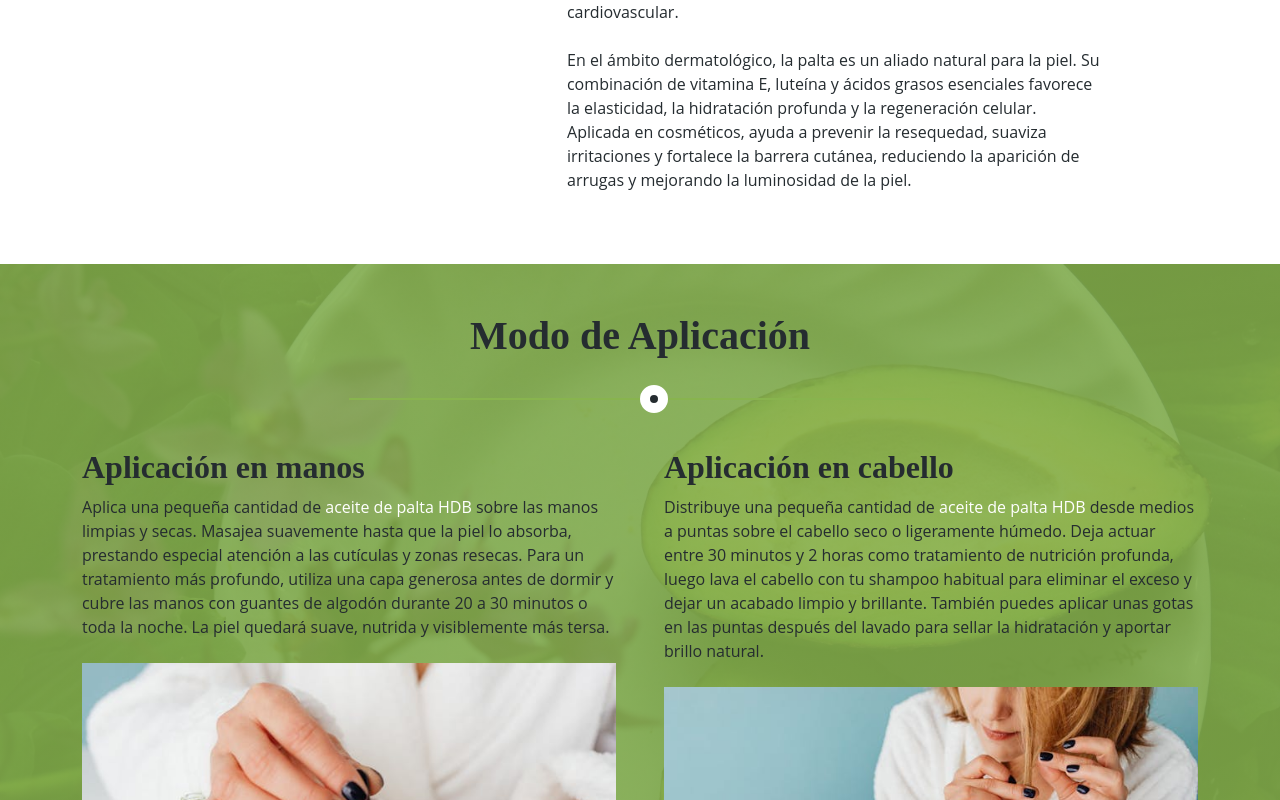
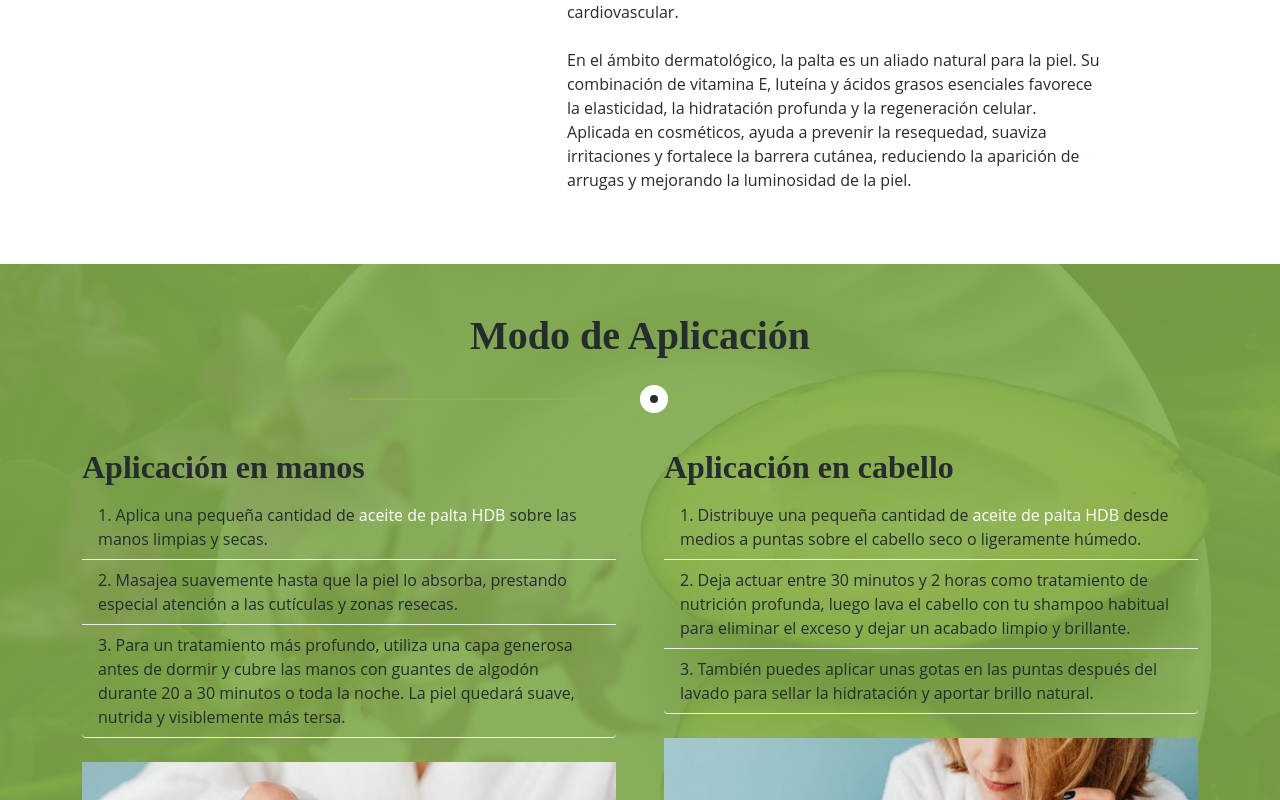
Before and after one commit to KyoJamett/huile, a React (Vite) app: page /#/ in a window 1280 px wide. Shown: the part 2000-2800 px from the top of the page. Built offline with nearby package versions, Linux system fonts and the light colour scheme.

Commit message:
feat: se cambian estilos de componente HowToUse

```diff
--- a/src/components/HowToUse.jsx
+++ b/src/components/HowToUse.jsx
@@ -1,6 +1,6 @@
 export const HowToUse = () => {
   return (
-    <div id="features" className="container-fluid how-to-use my-5">
+    <div id="how-to-use" className="container-fluid how-to-use my-5">
       <div className="container">
         <div className="row g-5" data-aos="fade" data-aos-delay="100">
           <div className="section-how d-flex align-items-center justify-content-center">
@@ -10,16 +10,23 @@ export const HowToUse = () => {
         <div className="row g-5">
           <div className="col-lg-6" data-aos="fade" data-aos-delay="100">
             <h2>Aplicación en manos</h2>
-            <p className="mb-4">
-              Aplica una pequeña cantidad de{" "}
-              <span className="text-white">aceite de palta HDB</span> sobre las
-              manos limpias y secas. Masajea suavemente hasta que la piel lo
-              absorba, prestando especial atención a las cutículas y zonas
-              resecas. Para un tratamiento más profundo, utiliza una capa
-              generosa antes de dormir y cubre las manos con guantes de algodón
-              durante 20 a 30 minutos o toda la noche. La piel quedará suave,
-              nutrida y visiblemente más tersa.
-            </p>
+            <ol class="list-group list-group-numbered mb-4">
+              <li class="list-group-item">
+                Aplica una pequeña cantidad de{" "}
+                <span className="text-white">aceite de palta HDB</span> sobre
+                las manos limpias y secas.
+              </li>
+              <li class="list-group-item">
+                Masajea suavemente hasta que la piel lo absorba, prestando
+                especial atención a las cutículas y zonas resecas.
+              </li>
+              <li class="list-group-item">
+                Para un tratamiento más profundo, utiliza una capa generosa
+                antes de dormir y cubre las manos con guantes de algodón durante
+                20 a 30 minutos o toda la noche. La piel quedará suave, nutrida
+                y visiblemente más tersa.
+              </li>
+            </ol>
             <img
               className="img-fluid bg-white w-100"
               data-aos="fade"
@@ -28,18 +35,25 @@ export const HowToUse = () => {
               alt=""
             />
           </div>
-          <div className="col-lg-6" data-aos="fade" data-aos-delay="300">
+          <div className="col-lg-6 mb-4" data-aos="fade" data-aos-delay="300">
             <h2>Aplicación en cabello</h2>
-            <p className="mb-4">
-              Distribuye una pequeña cantidad de{" "}
-              <span className="text-white">aceite de palta HDB</span> desde
-              medios a puntas sobre el cabello seco o ligeramente húmedo. Deja
-              actuar entre 30 minutos y 2 horas como tratamiento de nutrición
-              profunda, luego lava el cabello con tu shampoo habitual para
-              eliminar el exceso y dejar un acabado limpio y brillante. También
-              puedes aplicar unas gotas en las puntas después del lavado para
-              sellar la hidratación y aportar brillo natural.
-            </p>
+            <ol class="list-group list-group-numbered mb-4">
+              <li class="list-group-item">
+                Distribuye una pequeña cantidad de{" "}
+                <span className="text-white">aceite de palta HDB</span> desde
+                medios a puntas sobre el cabello seco o ligeramente húmedo.
+              </li>
+              <li class="list-group-item">
+                Deja actuar entre 30 minutos y 2 horas como tratamiento de
+                nutrición profunda, luego lava el cabello con tu shampoo
+                habitual para eliminar el exceso y dejar un acabado limpio y
+                brillante.
+              </li>
+              <li class="list-group-item">
+                También puedes aplicar unas gotas en las puntas después del
+                lavado para sellar la hidratación y aportar brillo natural.
+              </li>
+            </ol>
             <img
               className="img-fluid bg-white w-100"
               data-aos="fade"
@@ -48,7 +62,6 @@ export const HowToUse = () => {
               alt=""
             />
           </div>
-          <hr></hr>
         </div>
       </div>
     </div>
--- a/src/components/Navbar.jsx
+++ b/src/components/Navbar.jsx
@@ -55,6 +55,9 @@ export const Navbar = () => {
               <HashLink className="nav-item nav-link" smooth to="#article">
                 La palta
               </HashLink>
+              <HashLink className="nav-item nav-link" smooth to="#how-to-use">
+                Modo de uso
+              </HashLink>
               <HashLink className="nav-item nav-link" smooth to="#store">
                 Tienda
               </HashLink>
--- a/src/index.css
+++ b/src/index.css
@@ -603,3 +603,14 @@
 .section-how.text-center::after {
   left: calc(50% - 13px);
 }
+
+/***lista de HowToUse***/
+.list-group {
+  background-color: transparent;
+}
+
+.list-group-item {
+  background-color: inherit;
+  border: none;
+  border-bottom: 1px solid #eeeeee;
+}
```
